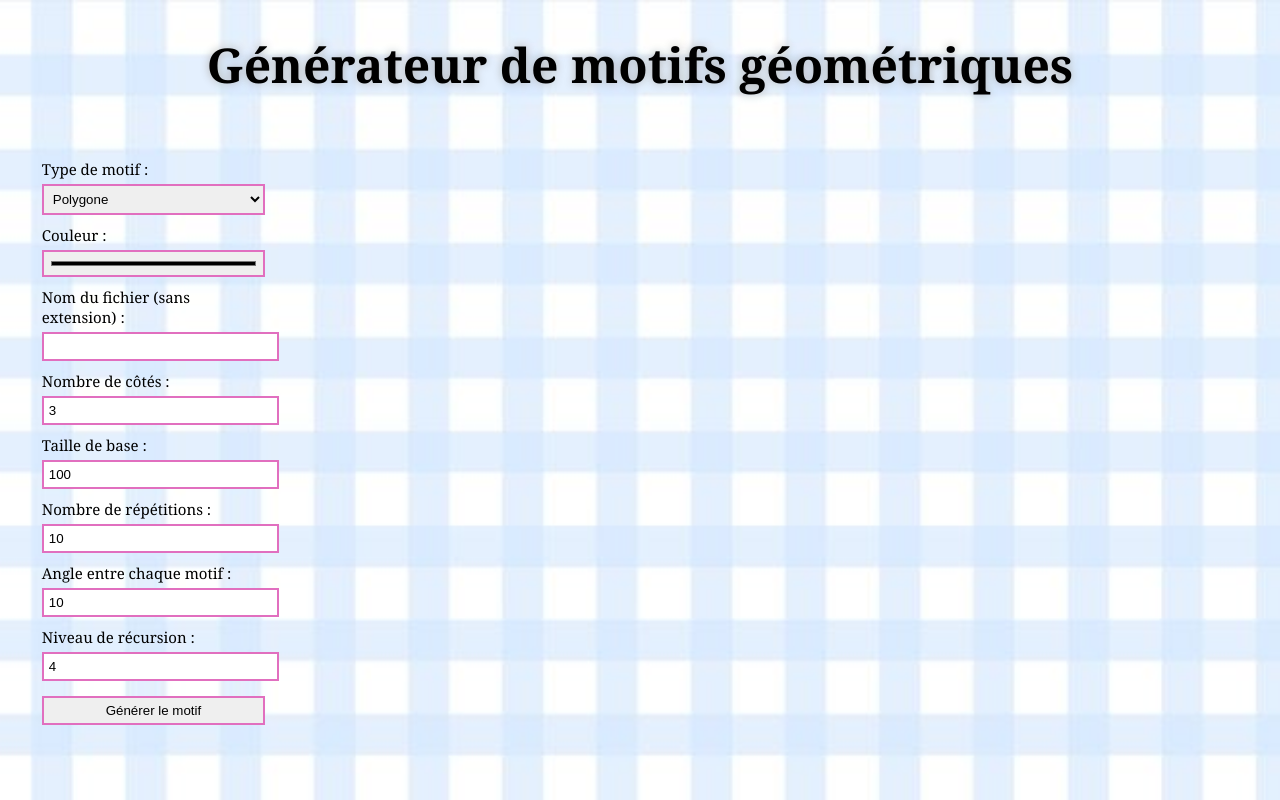
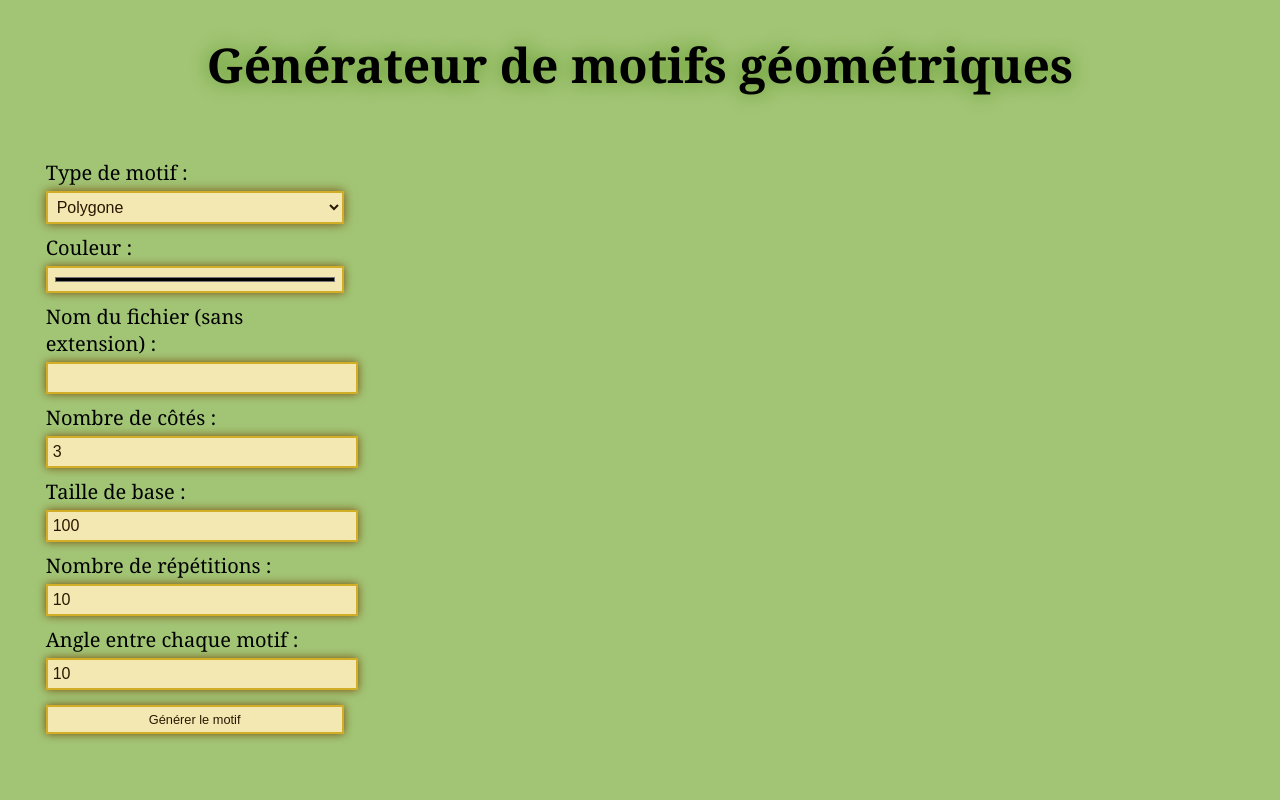
Before and after one commit to ju-stoe/Projet-Motifs-Python, a Flask app: page / in a window 1280 px wide. Run offline with Flask 3, Linux system fonts and the light colour scheme.

Commit message:
modifications esthétiques

```diff
--- a/motifs.py
+++ b/motifs.py
@@ -26,6 +26,7 @@ def dessiner(type, cotes, taille, repetitions, angle, couleur, fichier="dessin.p
         print("Motif inconnu", type)
 
 def polygone(cotes,taille,repetitions,angle,couleur,fichier="dessin.png"):
+    turtle.Screen()._root.withdraw()
     turtle.bgcolor("white")
     turtle.speed(0) #vitesse de dessin au maximum pour être plus rapide
     turtle.hideturtle() #cache la tortue pour ne pas voir le curseur
@@ -40,6 +41,7 @@ def polygone(cotes,taille,repetitions,angle,couleur,fichier="dessin.png"):
     sauvegarde(fichier)
 
 def spirale(cotes, taille, repetitions, angle, couleur, fichier="dessin.png"):
+    turtle.Screen()._root.withdraw()
     turtle.bgcolor("white")
     turtle.speed(0)
     turtle.hideturtle()
@@ -56,6 +58,7 @@ def spirale(cotes, taille, repetitions, angle, couleur, fichier="dessin.png"):
     sauvegarde(fichier)
 
 def fractale(longueur, niveau, couleur, fichier="dessin.png"):
+    turtle.Screen()._root.withdraw()
     turtle.bgcolor("white")
     turtle.speed(0)
     turtle.hideturtle()
@@ -81,6 +84,7 @@ def fractale(longueur, niveau, couleur, fichier="dessin.png"):
     sauvegarde(fichier)
 
 def cercle(rayon, repetitions, angle, couleur, fichier="dessin.png"):
+    turtle.Screen()._root.withdraw()
     turtle.bgcolor("white")
     turtle.speed(0)
     turtle.hideturtle()
--- a/static/css/style.css
+++ b/static/css/style.css
@@ -15,61 +15,18 @@ label {
 input, select, button {
     margin-top: 5px;
     padding: 5px;
-    border: 2px solid #e16fbf;
+    border: 2px solid #d2ad27;
+    color: #2b1700;
     width: 100%;
+    background-color: #f3e8b1;
+    box-shadow: 0 0 10px #764d0e;
+    font-size: 80%;
+
 }
 
 .error {
-    color: red;
+    color: rgb(229, 157, 48);
     margin-top: 15px;
-}
-
-.result img {
-    max-width: 100%;
-    height: auto;
-    border: 1px solid #ccc;
-}
-
-h1 {
-    text-align: center;
-    font-family: 'Georgia', serif;
-    font-size: 3em;
-    text-shadow: 0 0 10px #b3b2b2;
-
-}
-
-
-.formulaire {
-    flex: 1;
-    min-width: 300px;
-}
-
-/* .result {
-    text-align: center;
-    display: flex;
-    width: 49%;
-    flex-direction: column;
-} */
-
-
-#container_input{
-    display: flex;
-    flex: 1;
-    flex-direction: column;
-    margin-left: 5%;
-    /* width: 50%; */
-    text-align: left;
-}
-
-.input{
-    font-family: Georgia, 'Times New Roman', Times, serif;
-    font-size: 15px;
-}
-
-input:focus, select:focus {
-    outline: none;
-    border: 2px solid #e16fbf;
-    box-shadow: 0 0 5px #e16fbf;
 }
 
 .result img {
@@ -79,25 +36,54 @@ input:focus, select:focus {
     border-radius: 10px;
 }
 
+h1 {
+    text-align: center;
+    font-family: 'Georgia', serif;
+    font-size: 3em;
+    text-shadow: 0 0 20px #589221;
+}
+
+.formulaire {
+    flex: 1;
+    min-width: 300px;
+}
+
+#container_input{
+    display: flex;
+    flex: 1;
+    flex-direction: column;
+    margin-left: 5%;
+    text-align: left;
+}
+
+.input{
+    font-family: Georgia, 'Times New Roman', Times, serif;
+    font-size: 20px;
+}
+
+input:focus, select:focus {
+    outline: none;
+    border: 2px solid #e16fbf;
+    box-shadow: 0 0 10px #e16fbf;
+}
 
 #container {
     display: flex;
     justify-content: left;
     align-items: flex-start;
-    gap: 50px; /* Ajuste l'espace horizontal entre les blocs */
+    gap: 50px;
     margin-top: 30px;
     padding: 20px;
 }
 
-
-
-
 .result {
     flex: 1;
-    max-width: 50%; /* Même taille que le formulaire */
+    max-width: 50%;
     text-align: center;
     background-color: rgba(255, 255, 255, 0.8);
     padding: 20px;
     border-radius: 15px;
     box-shadow: 0 0 10px rgba(0,0,0,0.1);
+    font-family: Georgia, 'Times New Roman', Times, serif;
+
 }
--- a/templates/index.html
+++ b/templates/index.html
@@ -6,8 +6,6 @@
     <title>Générateur de motifs géométriques</title>
     <link rel="stylesheet" href="{{ url_for('static', filename='css/style.css') }}" />
     <script src="{{ url_for('static', filename='js/index.js') }}"></script>
-
-
 </head>
 
 <body>
@@ -15,67 +13,59 @@
     <div id="container">
         <form method="POST" action="/">
             <div id="container_input">
-                <div class="input"><label for="type_motif">Type de motif :</label>
+                <div class="input">
+                    <label for="type_motif">Type de motif :</label>
                     <select name="type_motif" id="type_motif" onchange="updateForm()">
-                        <option value="polygone" {% if request.form.get('type_motif')=='polygone' %}selected{% endif %}>
-                            Polygone
-                        </option>
-                        <option value="spirale" {% if request.form.get('type_motif')=='spirale' %}selected{% endif %}>
-                            Spirale
-                        </option>
-                        <option value="fractale" {% if request.form.get('type_motif')=='fractale' %}selected{% endif %}>
-                            Fractale
-                        </option>
-                        <option value="cercle" {% if request.form.get('type_motif')=='cercle' %}selected{% endif %}>
-                            Cercle
-                        </option>
-
+                        <option value="polygone" {% if request.form.get('type_motif')=='polygone' %}selected{% endif %}>Polygone</option>
+                        <option value="spirale" {% if request.form.get('type_motif')=='spirale' %}selected{% endif %}>Spirale</option>
+                        <option value="fractale" {% if request.form.get('type_motif')=='fractale' %}selected{% endif %}>Fractale</option>
+                        <option value="cercle" {% if request.form.get('type_motif')=='cercle' %}selected{% endif %}>Cercle</option>
                     </select>
                 </div>
 
-                <div class="input"><label for="couleur">Couleur :</label>
-                    <!-- <input type="text" name="couleur" id="couleur" value="{{ request.form.get('couleur') }}" /> -->
+                <div class="input">
+                    <label for="couleur">Couleur :</label>
                     <input type="color" name="couleur" id="couleur" />
                 </div>
 
-                <div class="input"><label for="nom_fichier">Nom du fichier (sans extension) :</label>
-                    <input type="text" name="nom_fichier" id="nom_fichier"
-                        value="{{ request.form.get('nom_fichier', '') }}" />
+                <div class="input">
+                    <label for="nom_fichier">Nom du fichier (sans extension) :</label>
+                    <input type="text" name="nom_fichier" id="nom_fichier" value="{{ request.form.get('nom_fichier', '') }}" />
                 </div>
 
-
-                <div class="input" id="params_polygone_spirale" style="display:none;">
-                    <div class="input"><label for="cotes">Nombre de côtés :</label>
-                        <input type="number" name="cotes" id="cotes" min="3"
-                            value="{{ request.form.get('cotes', 3) }}" />
+                <!-- Polygone / Spirale / Cercle -->
+                <div id="params_polygone_spirale" style="display:none;">
+                    <div class="input">
+                        <label for="cotes">Nombre de côtés :</label>
+                        <input type="number" name="cotes" id="cotes" min="3" value="{{ request.form.get('cotes', 3) }}" />
                     </div>
 
-                    <div class="input"><label for="taille">Taille de base :</label>
-                        <input type="number" name="taille" id="taille" min="1"
-                            value="{{ request.form.get('taille', 100) }}" />
+                    <div class="input">
+                        <label for="taille">Taille de base :</label>
+                        <input type="number" name="taille" id="taille" min="1" value="{{ request.form.get('taille', 100) }}" />
                     </div>
 
-                    <div class="input"><label for="repetitions">Nombre de répétitions :</label>
-
-                        <input type="number" name="repetitions" id="repetitions" min="1" max="1000"
-                            value="{{ request.form.get('repetitions', 10) }}" />
+                    <div class="input">
+                        <label for="repetitions">Nombre de répétitions :</label>
+                        <input type="number" name="repetitions" id="repetitions" min="1" max="1000" value="{{ request.form.get('repetitions', 10) }}" />
                     </div>
 
-                    <div class="input"><label for="angle">Angle entre chaque motif :</label>
-                        <input type="number" name="angle" id="angle" min="0" max="360"
-                            value="{{ request.form.get('angle', 10) }}" />
+                    <div class="input">
+                        <label for="angle">Angle entre chaque motif :</label>
+                        <input type="number" name="angle" id="angle" min="0" max="360" value="{{ request.form.get('angle', 10) }}" />
+                    </div>
+                </div>
+
+                <!-- Fractale -->
+                <div id="params_fractale" style="display:none;">
+                    <div class="input">
+                        <label for="taille_fractale">Longueur initiale :</label>
+                        <input type="number" name="taille_fractale" id="taille_fractale" min="1" value="{{ request.form.get('taille_fractale', 100) }}" />
                     </div>
 
-
-                    <div class="input" id="params_fractale" style="display:none;">
-                        <label for="taille_fractale">Longueur initiale :</label>
-                        <input type="number" name="taille_fractale" id="taille_fractale" min="1"
-                            value="{{ request.form.get('taille_fractale', 100) }}" />
-                    </div>
-
-                    <div class="input"><label for="niveau">Niveau de récursion :</label>
-                        <input type="number" name="niveau" id="niveau" min="1" max="10"
-                            value="{{ request.form.get('niveau', 4) }}" />
+                    <div class="input">
+                        <label for="niveau">Niveau de récursion :</label>
+                        <input type="number" name="niveau" id="niveau" min="1" max="10" value="{{ request.form.get('niveau', 4) }}" />
                     </div>
                 </div>
 
```
Also changed, not shown: static/images/fond.jpg, static/images/fractale.png (added), static/images/polygone.png (added), static/images/spirale.png (added), static/images/spirale_1.png (added), 1 other file.
